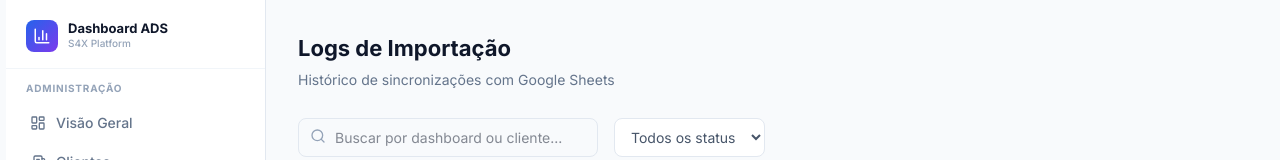
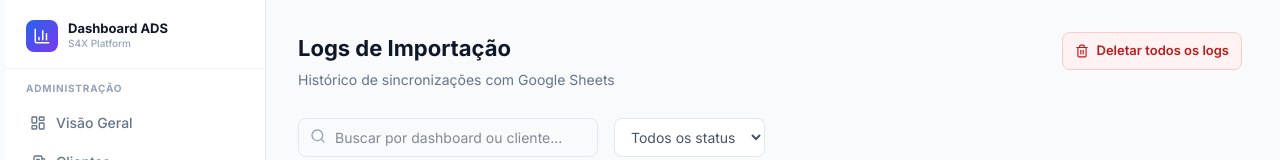
Before and after one commit to studio4x/dashboard-ads-s4x, a Next.js app: page /admin/import-logs in a window 1280 px wide. Shown: the top 160 px of the page. Built offline with nearby package versions, Linux system fonts and the light colour scheme; no server answers.

Commit message:
Adiciona paginação e limpeza total na tela de logs de importação

```diff
--- a/src/app/admin/import-logs/page.tsx
+++ b/src/app/admin/import-logs/page.tsx
@@ -3,13 +3,16 @@
 import React, { useState, useEffect } from "react";
 import { ImportStatusBadge } from "@/components/admin/ImportStatusBadge";
 import { EmptyState } from "@/components/ui/EmptyState";
-import { History, ChevronDown, ChevronUp, ExternalLink, Search } from "lucide-react";
+import { History, ChevronDown, ChevronUp, ExternalLink, Search, Trash2 } from "lucide-react";
+
+const ITEMS_PER_PAGE = 10;
 
 export default function ImportLogsPage() {
   const [logs, setLogs] = useState<any[]>([]);
   const [filteredLogs, setFilteredLogs] = useState<any[]>([]);
   const [isLoading, setIsLoading] = useState(true);
   const [expandedId, setExpandedId] = useState<string | null>(null);
+  const [currentPage, setCurrentPage] = useState(1);
 
   // Filters
   const [statusFilter, setStatusFilter] = useState("");
@@ -31,6 +34,7 @@ export default function ImportLogsPage() {
       );
     }
     setFilteredLogs(result);
+    setCurrentPage(1);
   }, [logs, statusFilter, clientFilter, search]);
 
   async function fetchLogs() {
@@ -50,6 +54,26 @@ export default function ImportLogsPage() {
     setExpandedId(expandedId === id ? null : id);
   };
 
+  async function handleDeleteAllLogs() {
+    if (!confirm("Deseja realmente deletar todos os logs de importação? Esta ação não pode ser desfeita.")) return;
+    try {
+      const res = await fetch("/api/admin/import-logs", { method: "DELETE" });
+      const result = await res.json();
+      if (!res.ok || !result.success) {
+        alert(result?.error || "Erro ao deletar os logs.");
+        return;
+      }
+      setExpandedId(null);
+      await fetchLogs();
+    } catch {
+      alert("Erro ao deletar os logs.");
+    }
+  }
+
+  const totalPages = Math.max(1, Math.ceil(filteredLogs.length / ITEMS_PER_PAGE));
+  const startIndex = (currentPage - 1) * ITEMS_PER_PAGE;
+  const paginatedLogs = filteredLogs.slice(startIndex, startIndex + ITEMS_PER_PAGE);
+
   return (
     <div style={{ padding: 32, maxWidth: 1200 }}>
       <div style={{ display: "flex", justifyContent: "space-between", alignItems: "flex-start", marginBottom: 28 }}>
@@ -57,6 +81,25 @@ export default function ImportLogsPage() {
           <h1 style={{ fontSize: 22, fontWeight: 700, color: "#0F172A" }}>Logs de Importação</h1>
           <p style={{ fontSize: 14, color: "#64748B", marginTop: 4 }}>Histórico de sincronizações com Google Sheets</p>
         </div>
+        <button
+          onClick={handleDeleteAllLogs}
+          style={{
+            display: "flex",
+            alignItems: "center",
+            gap: 8,
+            border: "1px solid #FECACA",
+            background: "#FEF2F2",
+            color: "#B91C1C",
+            padding: "8px 12px",
+            borderRadius: 8,
+            fontSize: 13,
+            fontWeight: 600,
+            cursor: "pointer",
+          }}
+        >
+          <Trash2 size={14} />
+          Deletar todos os logs
+        </button>
       </div>
 
       <div style={{ display: "flex", gap: 16, marginBottom: 24 }}>
@@ -109,7 +152,7 @@ export default function ImportLogsPage() {
                 </td>
               </tr>
             ) : (
-              filteredLogs.map((log: any) => (
+              paginatedLogs.map((log: any) => (
                 <React.Fragment key={log.id}>
                   <tr style={{ borderBottom: expandedId === log.id ? "none" : "1px solid #F1F5F9", cursor: "pointer", background: expandedId === log.id ? "#F8FAFC" : "transparent" }} onClick={() => toggleExpand(log.id)}>
                     <td style={{ padding: "12px 16px", color: "#0F172A" }}>
@@ -171,6 +214,51 @@ export default function ImportLogsPage() {
           </tbody>
         </table>
       </div>
+
+      {filteredLogs.length > 0 && (
+        <div style={{ display: "flex", justifyContent: "space-between", alignItems: "center", marginTop: 16 }}>
+          <span style={{ fontSize: 12, color: "#64748B" }}>
+            Exibindo {startIndex + 1}–{Math.min(startIndex + ITEMS_PER_PAGE, filteredLogs.length)} de {filteredLogs.length} logs
+          </span>
+          <div style={{ display: "flex", gap: 8 }}>
+            <button
+              onClick={() => setCurrentPage((p) => Math.max(1, p - 1))}
+              disabled={currentPage === 1}
+              style={{
+                padding: "6px 10px",
+                borderRadius: 8,
+                border: "1px solid #E2E8F0",
+                background: currentPage === 1 ? "#F8FAFC" : "white",
+                color: currentPage === 1 ? "#94A3B8" : "#334155",
+                cursor: currentPage === 1 ? "not-allowed" : "pointer",
+                fontSize: 12,
+                fontWeight: 600,
+              }}
+            >
+              Anterior
+            </button>
+            <span style={{ padding: "6px 10px", fontSize: 12, color: "#334155", fontWeight: 600 }}>
+              Página {currentPage} de {totalPages}
+            </span>
+            <button
+              onClick={() => setCurrentPage((p) => Math.min(totalPages, p + 1))}
+              disabled={currentPage === totalPages}
+              style={{
+                padding: "6px 10px",
+                borderRadius: 8,
+                border: "1px solid #E2E8F0",
+                background: currentPage === totalPages ? "#F8FAFC" : "white",
+                color: currentPage === totalPages ? "#94A3B8" : "#334155",
+                cursor: currentPage === totalPages ? "not-allowed" : "pointer",
+                fontSize: 12,
+                fontWeight: 600,
+              }}
+            >
+              Próxima
+            </button>
+          </div>
+        </div>
+      )}
     </div>
   );
 }
```
